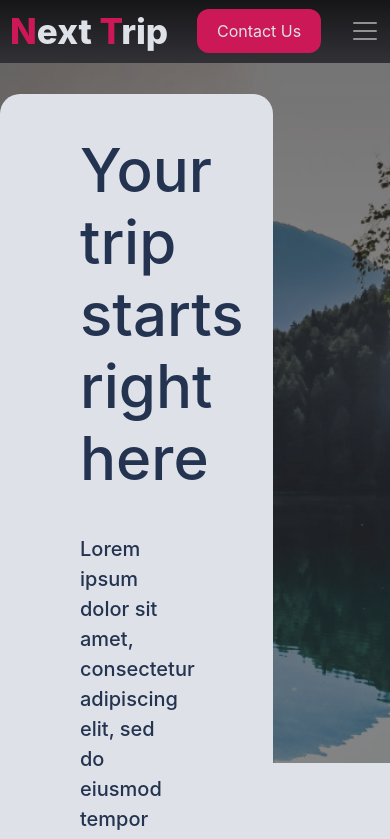
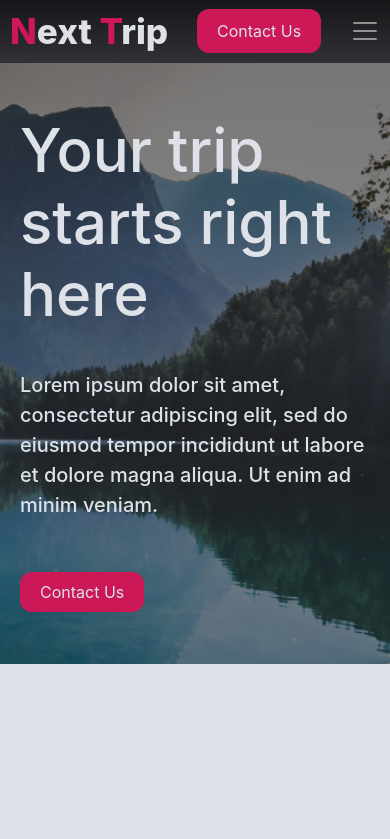
Before and after one commit to ecpieritz/next-trip, a Vue app: page / in a window 390 px wide. Shown: the top 839 px of the page. Built offline with nearby package versions, Linux system fonts and the light colour scheme.

Commit message:
Added HeroBanner responsive

```diff
--- a/src/components/HeroBanner.vue
+++ b/src/components/HeroBanner.vue
@@ -45,6 +45,18 @@ export default {
     line-height: 1.5;
   }
 
+  @media(max-width: 780px) {
+    height: auto;
+    .nt-color__bg__white{
+      width: 100%;
+      background-color: transparent;
+      padding: 20px 20px 60px;
 
+      h1,h4{
+        color: $nt-white;
+        width: 100%;
+      }
+    }
+  }
 }
 </style>
```
